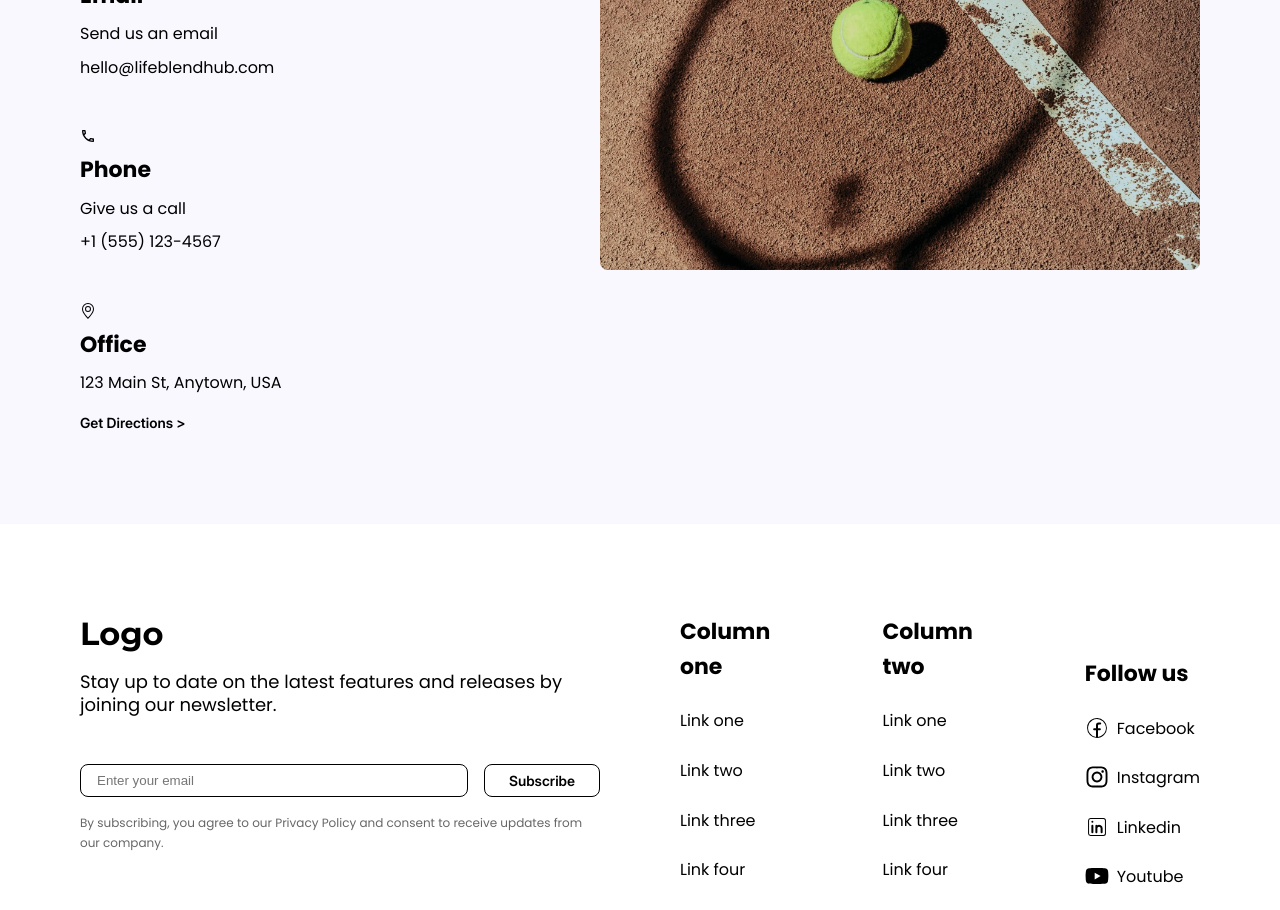
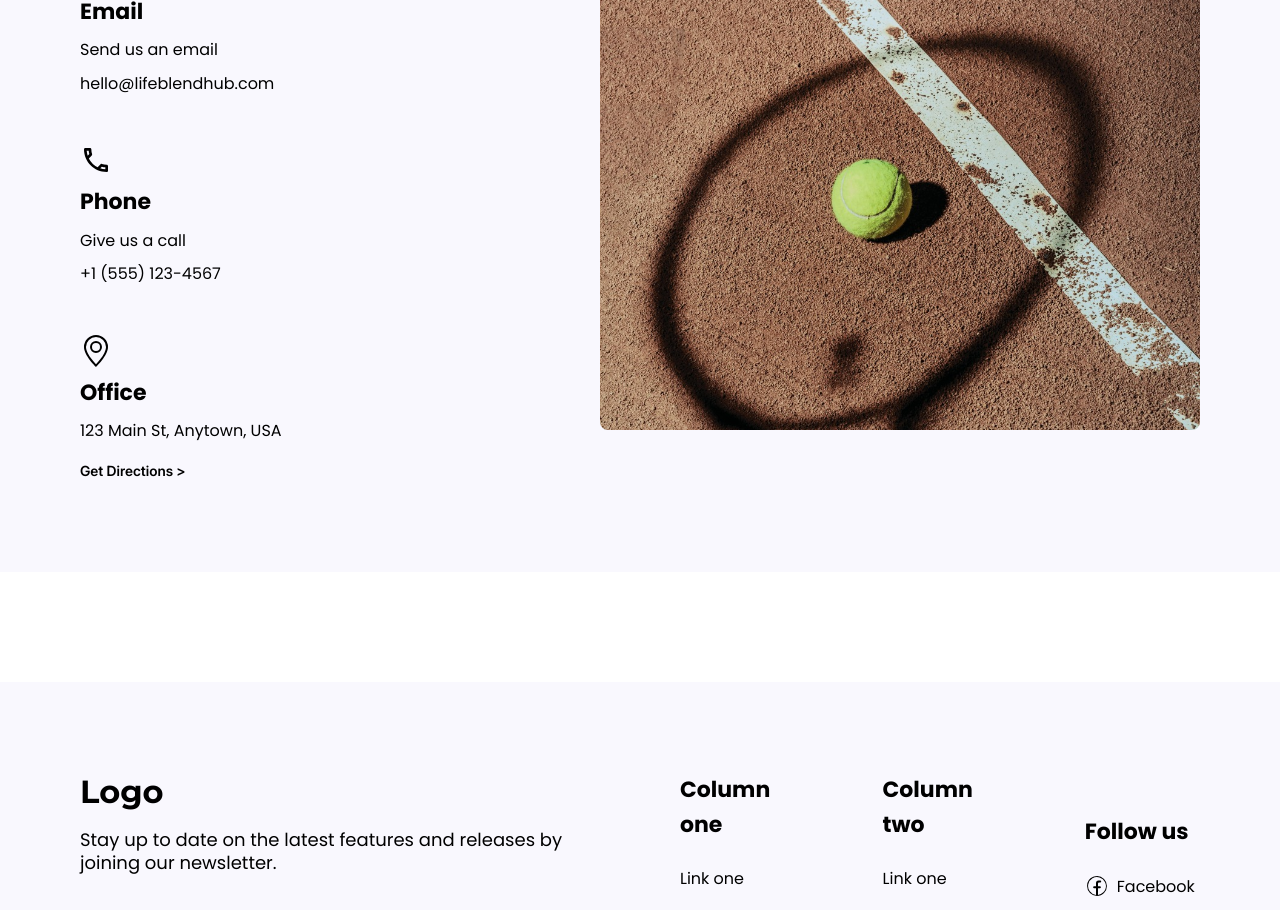
Before and after one commit to HolyGoose17/templateTask, a React (Create React App) app: page / in a window 1280 px wide. Shown: the part 6340-7250 px from the top of the page. Built offline with nearby package versions, Linux system fonts and the light colour scheme.

Commit message:
end all section into PxPerf

```diff
--- a/src/App.css
+++ b/src/App.css
@@ -695,6 +695,8 @@
   gap: 5rem;
 }
 .contact__content {
+  height: 100%;
+  max-height: 59.375rem;
   display: flex;
   flex-direction: column;
   justify-content: space-between;
@@ -731,8 +733,8 @@
   gap: 0.5rem;
 }
 .contact__card_img{
-  max-width: 1.5rem;
-  max-height: 1.5rem;
+  width: 2rem;
+  height: 2rem;
 }
 .contact_type {
   font-family: var(--font-family-base);
@@ -768,6 +770,7 @@
 .contact__block {
   max-width: 37.5rem;
   max-height: 40.625rem;
+  margin-top: 17rem;
   display: flex;
   align-items: flex-end;
 }
@@ -778,9 +781,11 @@
   object-fit: cover;
 }
 .footer {
+  margin-top: 6.875rem;
+  padding: 5.625rem 5rem;
+  background-color: var(--color-gray);
   display: flex;
   gap: 5rem;
-  padding: 5.625rem 5rem;
 }
 .footer__left {
   width: 50%;
@@ -844,7 +849,7 @@
   width: 50%;
   display: flex;
   align-items: center;
-  gap: 4.125rem;
+  gap: 5.125rem;
 }
 .footer__ul {
   list-style: none;
```
